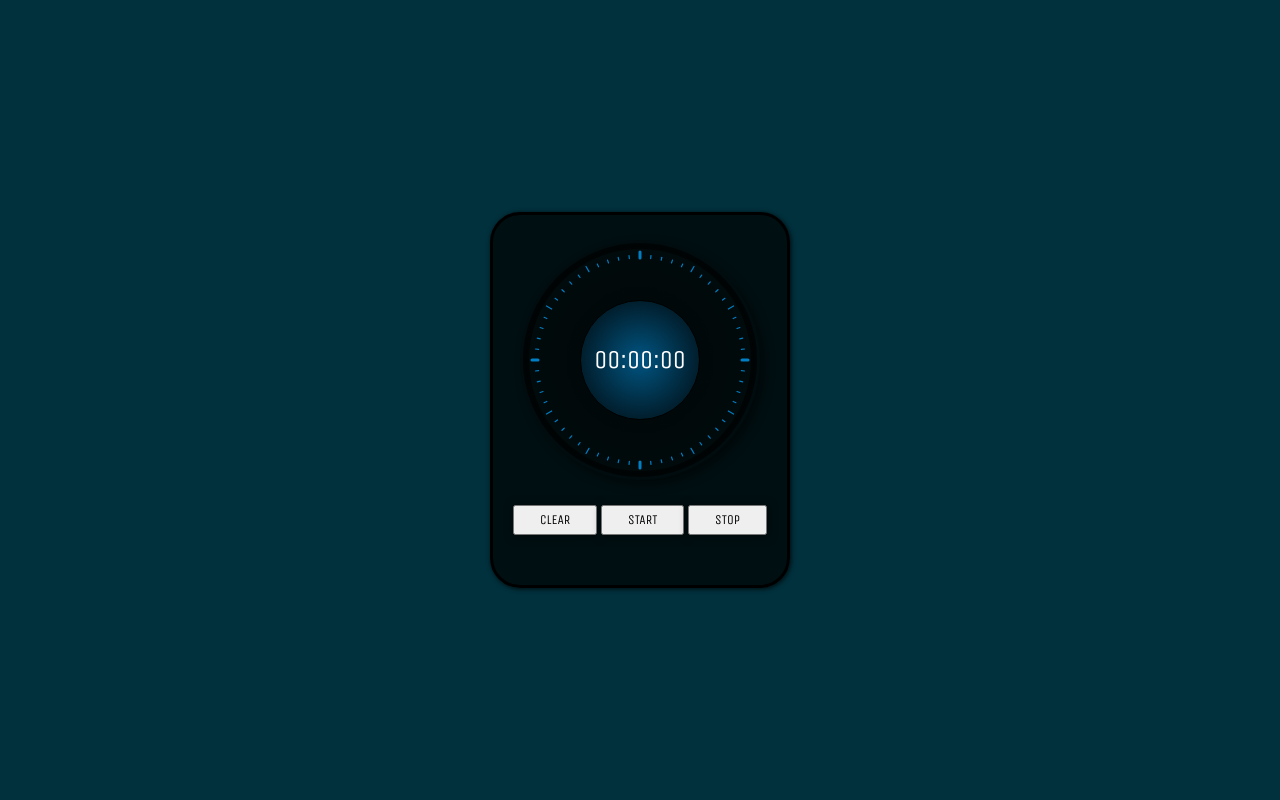
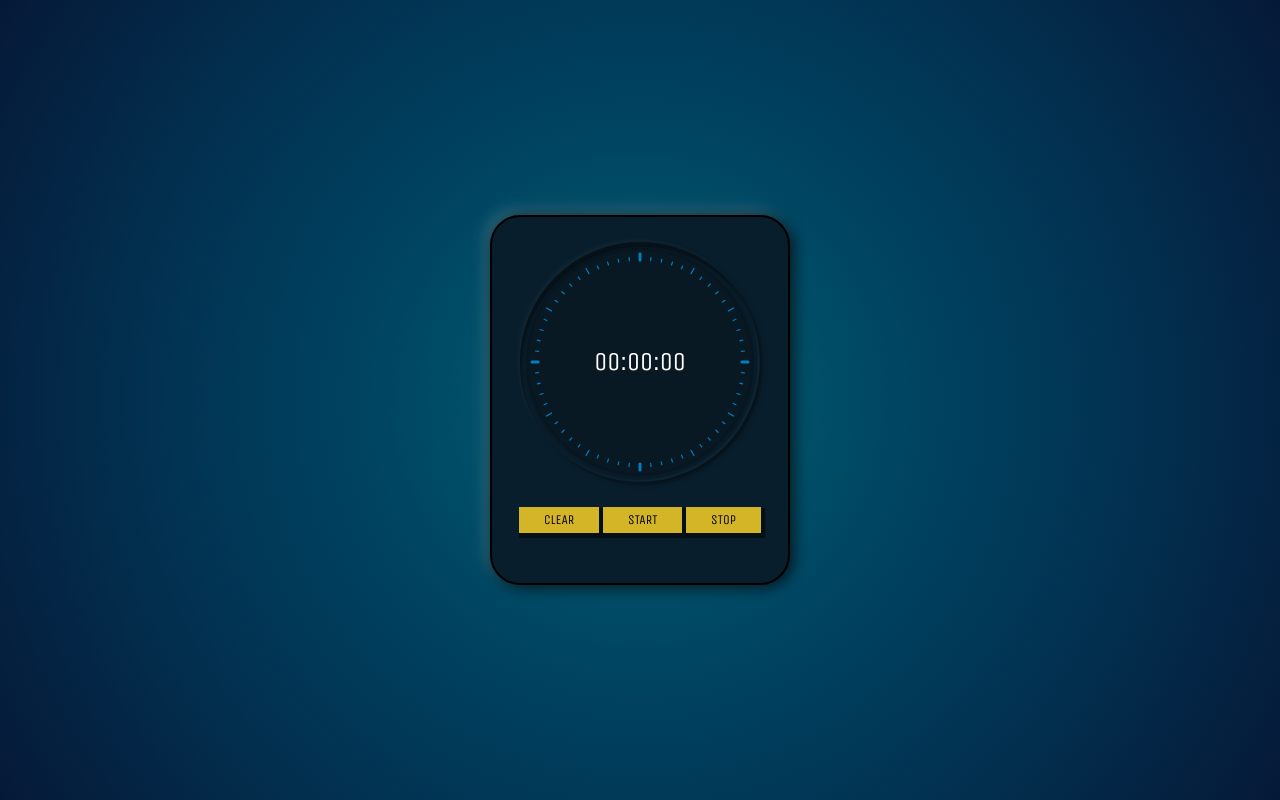
Before and after one commit to tangratannakra/StopWatch, a plain HTML site: page index.html in a window 1280 px wide. Drawn offline with nearby package versions, Linux system fonts and the light colour scheme.

Commit message:
revamping the styles. adding scrollbar to ordered list

```diff
--- a/assets/Clock.js
+++ b/assets/Clock.js
@@ -1,21 +1,21 @@
 export class Clock {
-    constructor(canvasElement){
+    constructor(canvasElement) {
         this.canvas = document.getElementById(`${canvasElement}`);
         this.canvas.height = this.canvas.width;
         this.ctx = canvas.getContext('2d');
-        this.clockWidth = this.canvas.width -10;
+        this.clockWidth = this.canvas.width - 10;
         this.centerX = canvas.width / 2;
         this.centerY = canvas.height / 2;
     }
 
-    ticker(seconds, minutes){
-        this.ctx.clearRect(0, 0, this.canvas.width, this.canvas.height );
+    ticker(seconds, minutes) {
+        this.ctx.clearRect(0, 0, this.canvas.width, this.canvas.height);
         //this.drawClock()
 
 
         //minutes
-        this.ctx.strokeStyle = 'black';
-        this.ctx.lineWidth = 3;
+        this.ctx.strokeStyle = 'white';
+        this.ctx.lineWidth = 2;
         this.drawHand(this.clockWidth / 2, minutes * 6);
 
         //seconds
@@ -24,7 +24,7 @@ export class Clock {
         this.drawHand(this.clockWidth / 2, seconds * 6);
     }
 
-    drawHand(length, angle){
+    drawHand(length, angle) {
         this.ctx.save();
         this.ctx.beginPath();
         this.ctx.translate(this.centerX, this.centerY);
@@ -37,9 +37,9 @@ export class Clock {
         this.ctx.restore();
     }
 
-    drawClock(){
+    drawClock() {
         this.ctx.beginPath();
-        this.ctx.arc(this.centerX, this.centerY, this.clockWidth / 2, 0, 2* Math.PI, false);
+        this.ctx.arc(this.centerX, this.centerY, this.clockWidth / 2, 0, 2 * Math.PI, false);
         this.ctx.strokeStyle = 'black';
         this.ctx.lineWidth = 3;
         this.ctx.stroke();
--- a/assets/style.css
+++ b/assets/style.css
@@ -1,4 +1,4 @@
-*{
+* {
   margin: 0px;
   padding: 0px;
   box-sizing: border-box;
@@ -11,29 +11,22 @@ body {
   justify-content: center;
   align-items: center;
   font-family: 'Unica One', cursive;
-    /* Permalink - use to edit and share this gradient: https://colorzilla.com/gradient-editor/#006d8e+0,006377+100&0.65+0,0+100 */
-/* Permalink - use to edit and share this gradient: https://colorzilla.com/gradient-editor/#006d8e+0,006377+100&0.65+0,0+100 */
-background: rgb(0, 49, 61);
-/* Permalink - use to edit and share this gradient: https://colorzilla.com/gradient-editor/#210000+0,006377+100&0.65+0,0+100 */
-background: -moz-linear-gradient(-45deg, rgba(33,0,0,0.65) 0%, rgba(0,99,119,0) 100%); /* FF3.6-15 */
-background: -webkit-linear-gradient(-45deg, rgba(33,0,0,0.65) 0%,rgba(0,99,119,0) 100%); /* Chrome10-25,Safari5.1-6 */
-background: linear-gradient(135deg, rgba(33,0,0,0.65) 0%,rgba(0,99,119,0) 100%); /* W3C, IE10+, FF16+, Chrome26+, Opera12+, Safari7+ */
-filter: progid:DXImageTransform.Microsoft.gradient( startColorstr='#a6210000', endColorstr='#00006377',GradientType=1 ); /* IE6-9 fallback on horizontal gradient */
-background: rgb(0, 49, 61);
+  background-image: radial-gradient(circle, #00606f, #00596d, #00526a, #004b66, #004462, #003e5d, #013857, #023252, #032c4b, #042545, #051f3e, #051937);
+  overflow: hidden;
 }
 
 #wrapper {
   min-width: 300px;
   max-width: 60%;
-    background-color:rgba(0,0,0, 0.7);
-    border: 3px solid black;
-    box-shadow: 1px 10px 20px rgba(0,0,0, 0.5);
-    box-shadow: 1px 1px 5px rgba(0,0,0, 0.8);
+  background-color: rgb(9, 30, 44);
+  border: 2px solid black;
+  box-shadow: 3px 2px 15px rgba(0, 0, 0, 0.8), -5px -5px 15px rgba(255, 255, 255, 0.2);
   border-radius: 30px;
   display: flex;
   justify-content: center;
   flex-direction: column;
   align-items: center;
+  overflow: hidden;
 }
 
 
@@ -45,66 +38,65 @@ background: rgb(0, 49, 61);
 
 #controls button {
   clear: both;
-    padding:5px 25px;
+  padding: 5px 25px;
   font-family: 'Unica One', cursive;
   text-transform: uppercase;
-    box-shadow: 1px 0px 5px rgba(0,0,0, 0.8);
-    box-shadow: 1px 1px 10px rgba(0,0,0,0.5);
-    background-color: none;
+  box-shadow: 2px 3px 1px 2px rgba(0, 0, 0, 0.5);
+  border: none;
+  background-color: #d4b527;
+  cursor: pointer;
   /* /font-weight: bold; */
 }
 
+#controls button:active {
+  background-color: #ffe571;
+}
+
 #score-table ol {
+  max-height: 30vh;
   margin-bottom: 25px;
   padding: 10px 75px;
-    background-color: rgba(0,0,0, 0.5);
+  background-color: rgba(0, 0, 0, 0.5);
   border-radius: 30px;
-    max-height: 300px;
   list-style-position: inside;
-
-    /* overflow-y: scroll; */
-
+  overflow-y: scroll;
 }
 
-#score-table ol>li{
+
+#score-table ol>li {
   padding: 10px 10px;
   border-bottom: 1px solid black;
   color: #84bad6;
 }
 
 #clock {
-  width:240px;
+  width: 240px;
   height: 240px;
   margin: 25px 0px;
 }
 
-#canvas-wrap{
+#canvas-wrap {
   position: relative;
   width: 240px;
   height: 240px;
   border-radius: 50%;
-  box-shadow: 5px 5px 10px rgba(0,0,0,0.5);
-  /* Permalink - use to edit and share this gradient: https://colorzilla.com/gradient-editor/#000000+0,000000+100&0.65+0,0+100;Neutral+Density */
-background: -moz-radial-gradient(center, ellipse cover, rgba(0,0,0,0.65) 0%, rgba(0,0,0,0) 100%); /* FF3.6-15 */
-background: -webkit-radial-gradient(center, ellipse cover, rgba(0,0,0,0.65) 0%,rgba(0,0,0,0) 100%); /* Chrome10-25,Safari5.1-6 */
-background: radial-gradient(ellipse at center, rgba(0,0,0,0.65) 0%,rgba(0,0,0,0) 100%); /* W3C, IE10+, FF16+, Chrome26+, Opera12+, Safari7+ */
-filter: progid:DXImageTransform.Microsoft.gradient( startColorstr='#a6000000', endColorstr='#00000000',GradientType=1 ); /* IE6-9 fallback on horizontal gradient */
+  box-shadow: 2px 2px 5px rgba(0, 0, 0, 0.5), -2px -2px 5px rgba(255, 255, 255, 0.05), inset 2px 5px 2px rgba(0, 0, 0, 0.4), inset -2px -2px 0px rgba(255, 255, 255, 0.02);
 }
 
 #canvas {
   position: absolute;
-  top:0px;
-  box-shadow: rgba(0,0,0, 0.5);
+  top: 0px;
+  box-shadow: rgba(0, 0, 0, 0.5);
   width: 240px;
   z-index: 100;
 }
 
 svg {
   position: absolute;
-    top:0px;
+  top: 0px;
   width: 240px;
-    fill: rgba(5,5,5, 0.2);
-    stroke: rgba(0,0,0,0.65);
+  fill: rgba(5, 5, 5, 0.2);
+  stroke: rgba(0, 0, 0, 0.1);
   stroke-width: 1;
   stroke-linecap: round;
 
@@ -115,44 +107,56 @@ svg {
   stroke-width: 0.2;
   stroke: #007fc4;
 }
-  .marks > line:nth-child(1) {
+
+.marks>line:nth-child(1) {
   /* There are 12 marks, so we rotate by 30deg (12 * 30 = 360) */
   transform: rotate(30deg);
 }
-  .marks > line:nth-child(2) {
+
+.marks>line:nth-child(2) {
   transform: rotate(calc(2 * 30deg));
 }
-  .marks > line:nth-child(3) {
+
+.marks>line:nth-child(3) {
   transform: rotate(calc(3 * 30deg));
   stroke-width: 0.5;
 }
-  .marks > line:nth-child(4) {
+
+.marks>line:nth-child(4) {
   transform: rotate(calc(4 * 30deg));
 }
-  .marks > line:nth-child(5) {
+
+.marks>line:nth-child(5) {
   transform: rotate(calc(5 * 30deg));
 }
-  .marks > line:nth-child(6) {
+
+.marks>line:nth-child(6) {
   transform: rotate(calc(6 * 30deg));
   stroke-width: 0.5;
 }
-  .marks > line:nth-child(7) {
+
+.marks>line:nth-child(7) {
   transform: rotate(calc(7 * 30deg));
 }
-  .marks > line:nth-child(8) {
+
+.marks>line:nth-child(8) {
   transform: rotate(calc(8 * 30deg));
 }
-  .marks > line:nth-child(9) {
+
+.marks>line:nth-child(9) {
   transform: rotate(calc(9 * 30deg));
   stroke-width: 0.5;
 }
-  .marks > line:nth-child(10) {
+
+.marks>line:nth-child(10) {
   transform: rotate(calc(10 * 30deg));
 }
-  .marks > line:nth-child(11) {
+
+.marks>line:nth-child(11) {
   transform: rotate(calc(11 * 30deg));
 }
-  .marks > line:nth-child(12) {
+
+.marks>line:nth-child(12) {
   transform: rotate(calc(12 * 30deg));
   stroke-width: 0.5;
 }
@@ -167,32 +171,39 @@ svg {
   /* There are 12 marks, so we rotate by 30deg (12 * 30 = 360) */
   transform: rotate(6deg);
 }
+
 .sub-marks line:nth-child(2) {
   /* There are 12 marks, so we rotate by 30deg (12 * 30 = 360) */
-    transform: rotate(calc(2*6deg ));
+  transform: rotate(calc(2*6deg));
 }
+
 .sub-marks line:nth-child(3) {
   /* There are 12 marks, so we rotate by 30deg (12 * 30 = 360) */
-    transform: rotate(calc(3*6deg ));
+  transform: rotate(calc(3*6deg));
 }
+
 .sub-marks line:nth-child(4) {
   /* There are 12 marks, so we rotate by 30deg (12 * 30 = 360) */
-    transform: rotate(calc(4*6deg ));
+  transform: rotate(calc(4*6deg));
 }
 
 .two {
   transform: rotate(30deg);
 }
-  .three{
+
+.three {
   transform: rotate(calc(2*30deg));
 }
-  .four{
+
+.four {
   transform: rotate(calc(3*30deg));
 }
-  .five{
+
+.five {
   transform: rotate(calc(4*30deg));
 }
-  .six{
+
+.six {
   transform: rotate(calc(5*30deg));
 }
 
@@ -205,20 +216,16 @@ svg {
 #display {
   border-radius: 50%;
   /* Permalink - use to edit and share this gradient: https://colorzilla.com/gradient-editor/#007fc4+0,007fc4+100&0.65+0,0+100 */
-background: -moz-radial-gradient(center, ellipse cover,  rgba(0,127,196,0.65) 0%, rgba(0,127,196,0) 100%); /* FF3.6-15 */
-background: -webkit-radial-gradient(center, ellipse cover,  rgba(0,127,196,0.65) 0%,rgba(0,127,196,0) 100%); /* Chrome10-25,Safari5.1-6 */
-background: radial-gradient(ellipse at center,  rgba(0,127,196,0.65) 0%,rgba(0,127,196,0) 100%); /* W3C, IE10+, FF16+, Chrome26+, Opera12+, Safari7+ */
-filter: progid:DXImageTransform.Microsoft.gradient( startColorstr='#a6007fc4', endColorstr='#00007fc4',GradientType=1 ); /* IE6-9 fallback on horizontal gradient */
+
 
   position: absolute;
-    top:25%;
+  top: 25%;
   left: 25%;
   height: 120px;
-    width:120px;
-    border: 1px solid black;
-    color:white;
+  width: 120px;
+  color: white;
   font-size: 1.6rem;
-    display:flex;
+  display: flex;
   justify-content: center;
   align-items: center;
   z-index: 1000;
```
Lines whose indentation alone changed are shown as unchanged.
